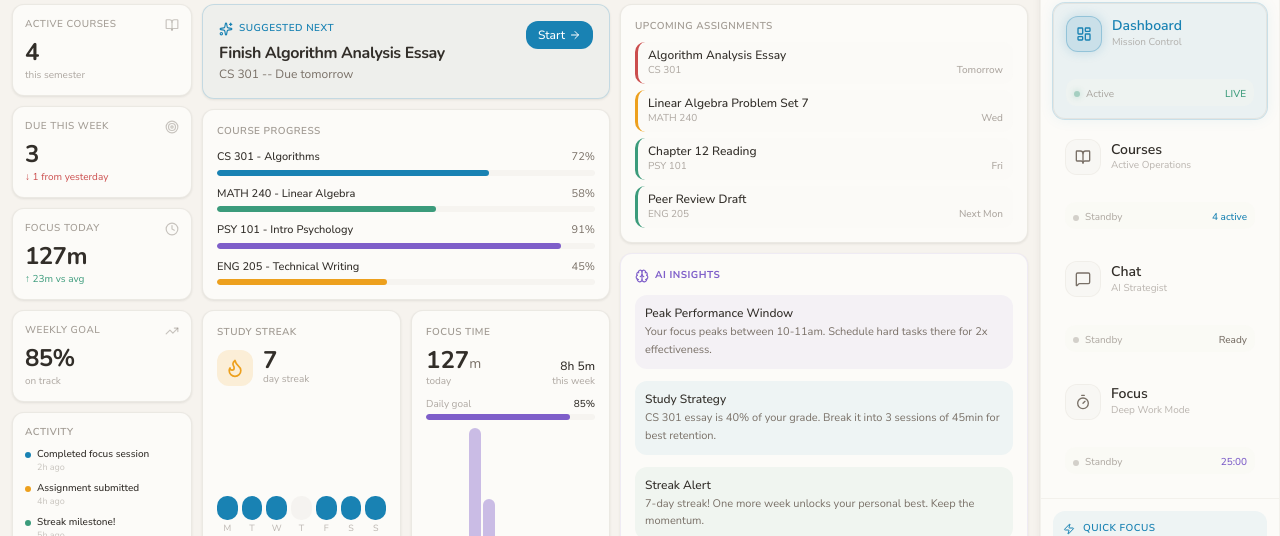
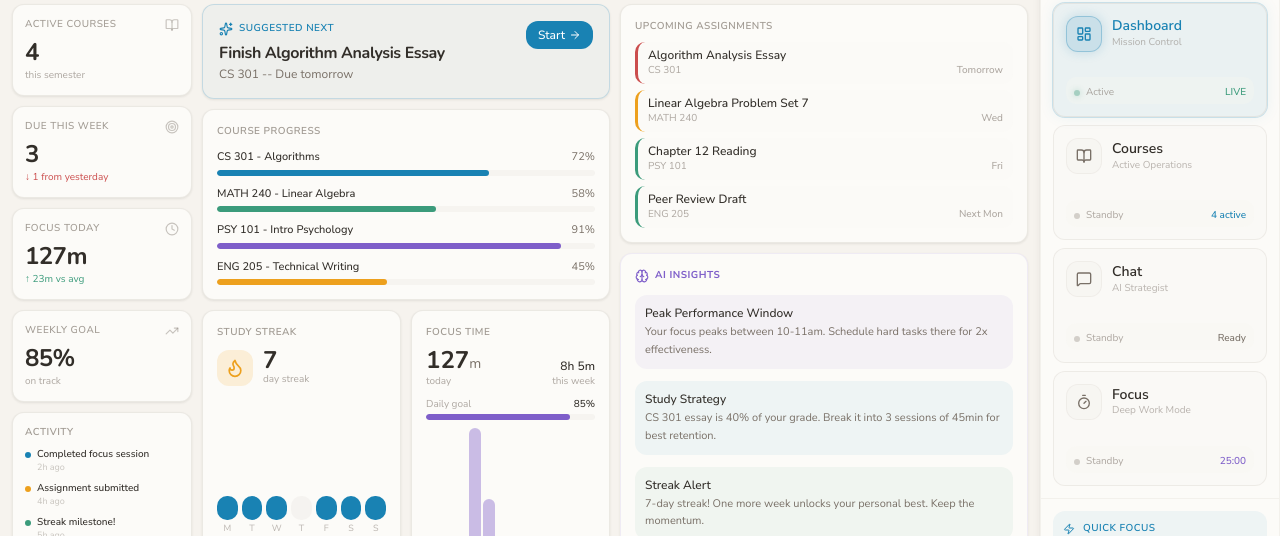
Before and after one commit to gbasran/DIALD, a Next.js app: page / in a window 1280 px wide. Shown: the part 117-653 px from the top of the page. Built offline with nearby package versions, Linux system fonts and the light colour scheme.

Commit message:
Add borders to inactive nav tiles

```diff
--- a/src/components/layout/Navigation.tsx
+++ b/src/components/layout/Navigation.tsx
@@ -76,7 +76,7 @@ export function Navigation() {
                   'group relative flex flex-1 flex-col rounded-xl p-3 transition-all duration-200',
                   isActive
                     ? 'glass bg-primary/[0.08] ring-1 ring-primary/20 shadow-[0_0_15px_hsl(var(--primary)/0.08)]'
-                    : 'hover:glass hover:bg-muted/30'
+                    : 'border border-border/40 bg-muted/10 hover:bg-muted/30 hover:border-border/60'
                 )}
               >
                 {/* Top row: icon + label */}
```
